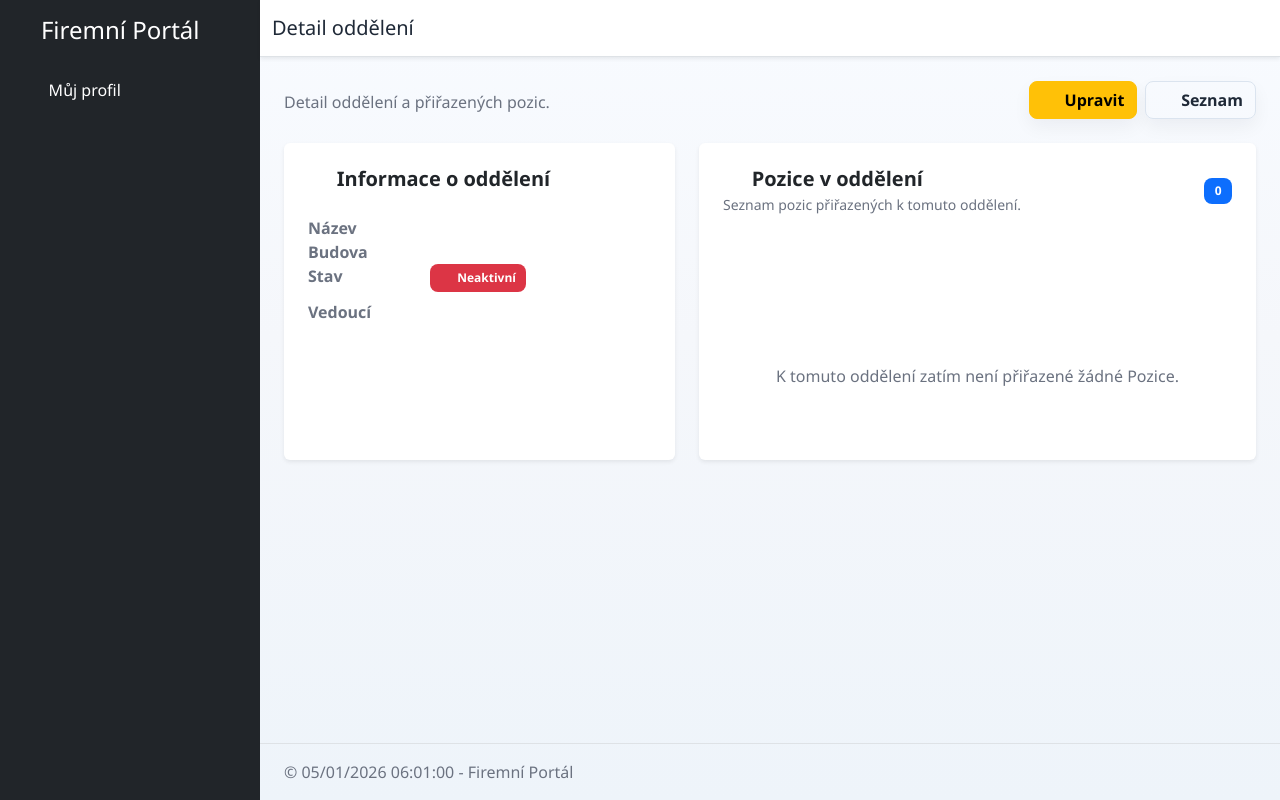
After one commit to 99Sajmon041/OWN--CompanyPortal-MVC, an ASP.NET Core app: template CompanyPortal.Web/Areas/Administration/Views/Department/Detail.cshtml in a window 1280 px wide. The commit adds this page. Run offline with ASP.NET Core 8, Linux system fonts and the light colour scheme; the template is opened without the code that fills it, so the values that code supplies are empty; the project's own start-up code is not run, and a stand-in starts its controllers and pages; some web fonts are replaced.

Commit message:
Add deparment detail view

```diff
--- a/CompanyPortal.Infrastructure/Repositories/DepartmentRepository.cs
+++ b/CompanyPortal.Infrastructure/Repositories/DepartmentRepository.cs
@@ -20,7 +20,6 @@ public sealed class DepartmentRepository(CompanyPortalDbContext context) : BaseR
         return await _context.Departments
             .Include(x => x.Building)
             .Include(x => x.Positions)
-            .ThenInclude(x => x.Department)
             .FirstOrDefaultAsync(x => x.Id == id, ct);
     }
 
--- a/CompanyPortal.Web/Areas/Administration/Views/Building/Detail.cshtml
+++ b/CompanyPortal.Web/Areas/Administration/Views/Building/Detail.cshtml
@@ -16,7 +16,7 @@
         </a>
 
         <a asp-action="List" class="btn btn-outline-secondary">
-            <i class="bi bi-arrow-left me-1"></i> Zpět
+            <i class="bi bi-arrow-left me-1"></i> Seznam
         </a>
     </div>
 </div>
--- /dev/null
+++ b/CompanyPortal.Web/Areas/Administration/Views/Department/Detail.cshtml
@@ -0,0 +1,132 @@
+@model DepartmentDetailViewModel
+
+@{
+    ViewData["Title"] = "Detail oddělení";
+}
+
+<div class="mb-4 d-flex justify-content-between align-items-center">
+    <div>
+        <h1 class="fw-bold mb-1">@Model.DepartmentName</h1>
+        <p class="text-muted mb-0">Detail oddělení a přiřazených pozic.</p>
+    </div>
+
+    <div class="d-flex gap-2">
+        <a asp-action="Update" asp-route-id="@Model.Id" class="btn btn-warning">
+            <i class="bi bi-pencil-square me-1"></i> Upravit
+        </a>
+
+        <a asp-action="List" class="btn btn-outline-secondary">
+            <i class="bi bi-arrow-left me-1"></i> Seznam
+        </a>
+    </div>
+</div>
+
+<div class="row g-4">
+    <div class="col-lg-5">
+        <div class="card border-0 shadow-sm h-100">
+            <div class="card-header bg-transparent border-0 pt-4 px-4">
+                <h5 class="fw-bold mb-0">
+                    <i class="bi bi-diagram-3 me-2"></i> Informace o oddělení
+                </h5>
+            </div>
+
+            <div class="card-body px-4 pb-4">
+                <dl class="row mb-0">
+                    <dt class="col-sm-4 text-muted">Název</dt>
+                    <dd class="col-sm-8 fw-semibold">@Model.DepartmentName</dd>
+
+                    <dt class="col-sm-4 text-muted">Budova</dt>
+                    <dd class="col-sm-8 fw-semibold">@Model.BuildingName</dd>
+
+                    <dt class="col-sm-4 text-muted">Stav</dt>
+                    <dd class="col-sm-8">
+                        @if (Model.IsActive)
+                        {
+                            <span class="badge bg-success">
+                                <i class="bi bi-check-circle me-1"></i> Aktivní
+                            </span>
+                        }
+                        else
+                        {
+                            <span class="badge bg-danger">
+                                <i class="bi bi-x-circle me-1"></i> Neaktivní
+                            </span>
+                        }
+                    </dd>
+
+                    <dt class="col-sm-4 text-muted">Vedoucí</dt>
+                    <dd class="col-sm-8 text-primary">
+                        <i class="bi bi-person-badge me-1"></i>
+                        @Model.SupervisorName
+                    </dd>
+                </dl>
+            </div>
+
+        </div>
+    </div>
+
+    <div class="col-lg-7">
+        <div class="card border-0 shadow-sm h-100">
+            <div class="card-header bg-transparent border-0 pt-4 px-4 d-flex justify-content-between align-items-center">
+                <div>
+                    <h5 class="fw-bold mb-0">
+                        <i class="bi bi-person-workspace me-2"></i> Pozice v oddělení
+                    </h5>
+                    <small class="text-muted">Seznam pozic přiřazených k tomuto oddělení.</small>
+                </div>
+
+                <span class="badge bg-primary">
+                    @Model.Positions.Count
+                </span>
+            </div>
+
+            <div class="card-body px-4 pb-4">
+                @if (Model.Positions.Any())
+                {
+                    <div class="list-group list-group-flush">
+                        @foreach (var position in Model.Positions.OrderBy(x => x.PositionLevel))
+                        {
+                            <a asp-controller="Position"
+                               asp-action="Detail"
+                               asp-route-id="@position.Id"
+                               class="list-group-item list-group-item-action px-0 d-flex justify-content-between align-items-center">
+
+                                <div>
+                                    <div class="fw-semibold">
+                                        @position.PositionName
+                                    </div>
+
+                                    <small class="text-primary">
+                                        @position.PositionLevel
+                                    </small>
+                                </div>
+
+                                <div class="d-flex align-items-center gap-2">
+                                    @if (position.IsActive)
+                                    {
+                                        <span class="badge bg-success">Aktivní</span>
+                                    }
+                                    else
+                                    {
+                                        <span class="badge bg-danger">Neaktivní</span>
+                                    }
+
+                                    <i class="bi bi-chevron-right text-muted"></i>
+                                </div>
+                            </a>
+                        }
+                    </div>
+                }
+                else
+                {
+                    <div class="text-center py-5">
+                        <i class="bi bi-inbox fs-1 text-muted"></i>
+                        <p class="text-muted mt-3 mb-0">
+                            K tomuto oddělení zatím není přiřazené žádné Pozice.
+                        </p>
+                    </div>
+                }
+            </div>
+        </div>
+    </div>
+</div>
--- a/CompanyPortal.Web/Areas/Administration/Views/_ViewImports.cshtml
+++ b/CompanyPortal.Web/Areas/Administration/Views/_ViewImports.cshtml
@@ -5,3 +5,4 @@
 @using CompanyPortal.Application.Models.Building
 @using CompanyPortal.Shared.Grid.Filtering
 @using CompanyPortal.Shared.Grid.Paging
+@using CompanyPortal.Application.Models.Department;
```
Also changed, not shown: CompanyPortal.Web/CompanyPortal.Web.csproj.
